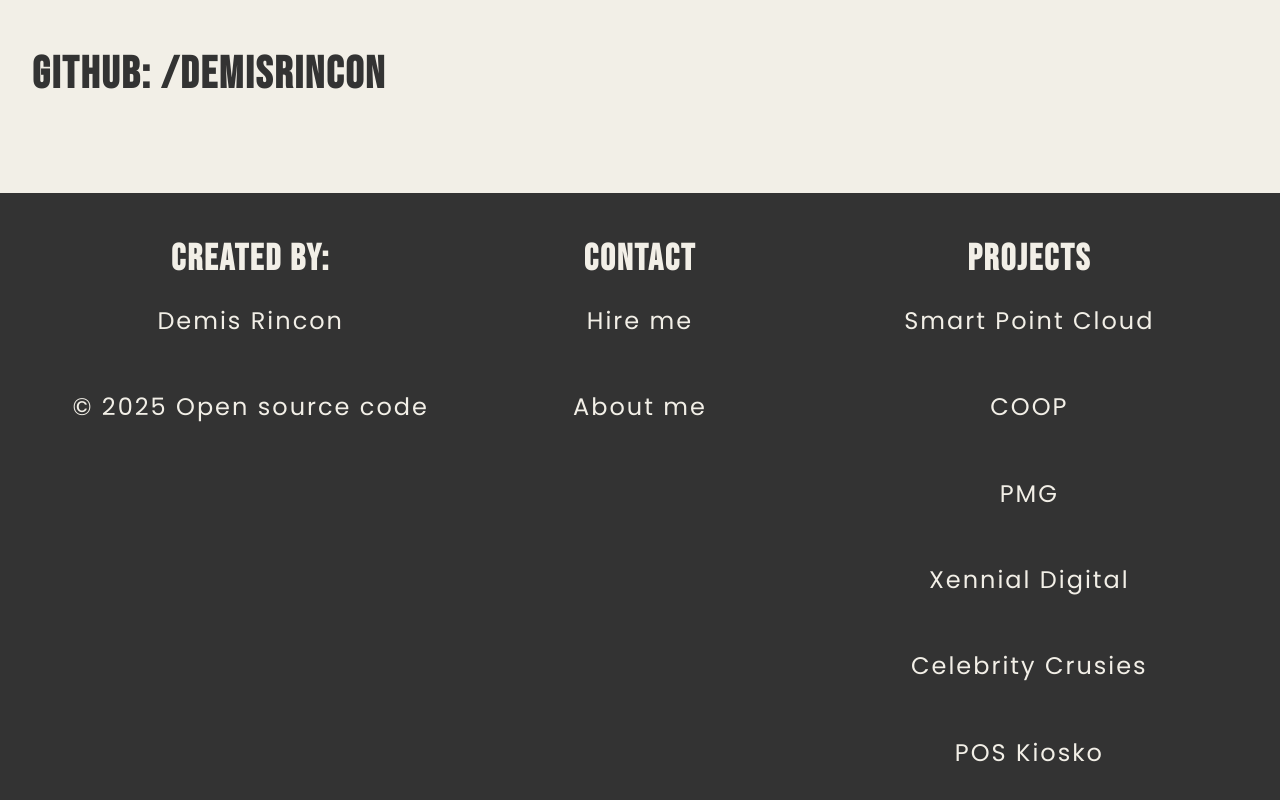
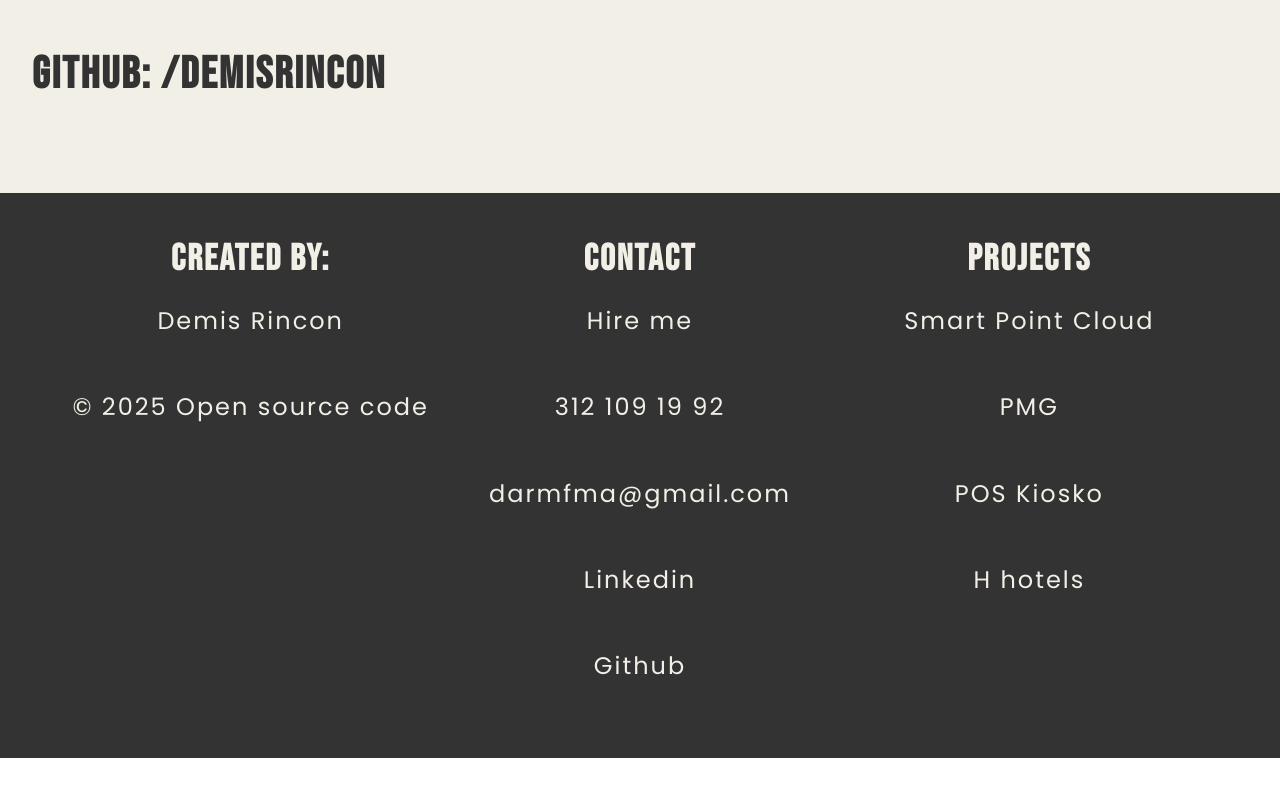
Before and after one commit to DemisRincon/portfolio, a Next.js app: page /hireme in a window 1280 px wide. Shown: the part 687-1487 px from the top of the page. After the commit the page ends 1445 px from the top, so only its background shows below. Built offline with nearby package versions, Linux system fonts and the light colour scheme.

Commit message:
fixes too links

```diff
--- a/library/components/ContactCard.tsx
+++ b/library/components/ContactCard.tsx
@@ -2,7 +2,6 @@ import React from "react";
 import styled from "styled-components";
 import { Button, PageContainer } from "./Common";
 import Link from "next/link";
-import IconProvider from "./IconWall/IconProvider";
 
 const Container = styled.div`
   display: flex;
--- a/library/components/MainLayout/Foother/index.tsx
+++ b/library/components/MainLayout/Foother/index.tsx
@@ -2,6 +2,7 @@
 import { PageContainerAdjusted } from "@/library/components/Common";
 import styled from "styled-components";
 import React from "react";
+import Link from "next/link";
 
 const FooterContainer = styled.div`
   padding: 3rem;
@@ -30,6 +31,11 @@ const Container = styled.div`
   justify-content: start;
   align-items: center;
   flex-direction: column;
+`;
+
+const StyledLink = styled(Link)`
+  color: ${({ theme }) => theme.colors.white};
+  text-decoration: none;
 `;
 
 /**
@@ -64,17 +70,37 @@ const Footer = () => {
         </Container>
         <Container>
           <h6>Contact</h6>
-          <p>Hire me</p>
-          <p>About me</p>
+          <StyledLink href="/hireme">
+            <p>Hire me</p>
+          </StyledLink>
+
+          <StyledLink href="tel:+3121091992">
+            <p>312 109 19 92</p>
+          </StyledLink>
+          <StyledLink href="mailto:darmfma@gmail.com">
+            <p>darmfma@gmail.com</p>
+          </StyledLink>
+          <StyledLink href="https://www.linkedin.com/in/demisrincon/">
+            <p>Linkedin</p>
+          </StyledLink>
+          <StyledLink href="https://github.com/DemisRincon">
+            <p>Github</p>
+          </StyledLink>
         </Container>
         <Container>
           <h6>Projects</h6>
-          <p>Smart Point Cloud</p>
-          <p>COOP</p>
-          <p>PMG</p>
-          <p>Xennial Digital</p>
-          <p>Celebrity Crusies</p>
-          <p>POS Kiosko</p>
+          <StyledLink href="/projects/#travleport">
+            <p>Smart Point Cloud</p>
+          </StyledLink>
+          <StyledLink href="/projects/#sancrisoft">
+            <p>PMG</p>
+          </StyledLink>
+          <StyledLink href="/projects/#kiosko">
+            <p>POS Kiosko</p>
+          </StyledLink>
+          <StyledLink href="/projects/#tcs">
+            <p>H hotels</p>
+          </StyledLink>
         </Container>
       </FooterContainer>
     </PageContainerAdjusted>
```
